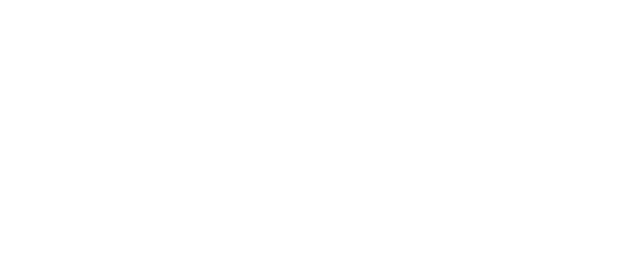
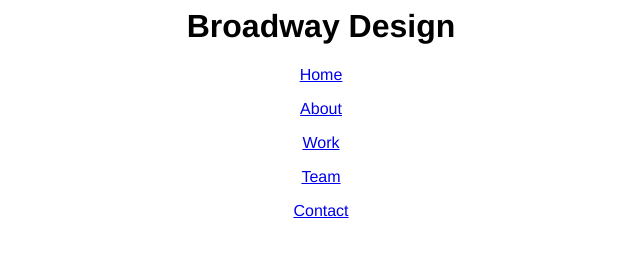
Before and after one commit to jawadsaad/broadway, a plain HTML site: page index.html in a window 1280 px wide. Shown: the whole page, without its empty margins (319-959 px from the left). Drawn offline with Linux system fonts and the light colour scheme.

Commit message:
Add basic header and nav

```diff
--- a/index.html
+++ b/index.html
@@ -4,6 +4,16 @@
   <link href="./resources/css/style.css" type="text/css" rel="stylesheet">
 </head>
 <body>
+  <div id="header">
+    <h1>Broadway Design</h1>
+    <nav>
+      <p><a href="#header">Home</a></p>
+      <p><a href="#header">About</a></p>
+      <p><a href="#header">Work</a></p>
+      <p><a href="#header">Team</a></p>
+      <p><a href="#header">Contact</a></p>
+    </nav>
+  </div>
 
 </body>
 </html>
--- a/resources/css/style.css
+++ b/resources/css/style.css
@@ -0,0 +1,4 @@
+html {
+  font-family: Helvetica;
+  text-align: center;
+}
```
Also changed, not shown: resources/execute.svg (added), resources/identify.svg (added), resources/the-flatiron-building.png (added), resources/understand.svg (added).
